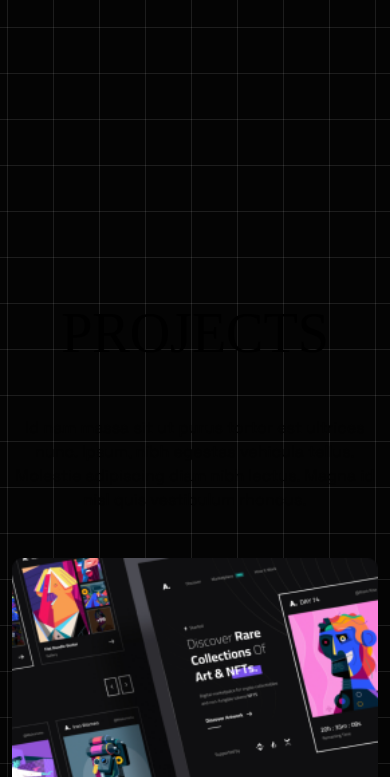
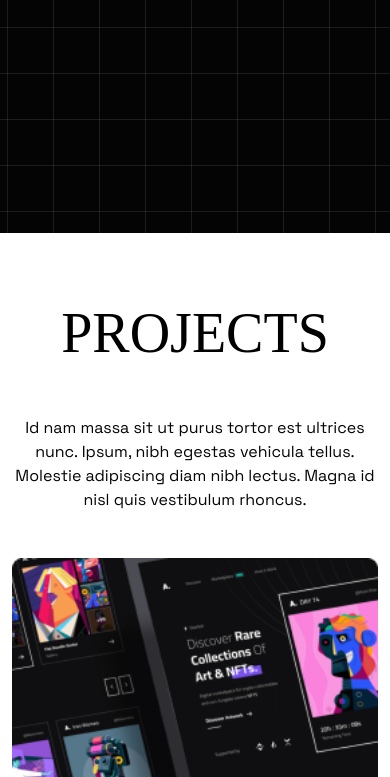
Before and after one commit to GopalAror/new, a plain HTML site: page index.html in a window 390 px wide. Shown: the part 4599-5376 px from the top of the page. Drawn offline with nearby package versions, Linux system fonts and the light colour scheme; a web font is replaced by a local one.

Commit message:
css changes

```diff
--- a/assets/css/style.css
+++ b/assets/css/style.css
@@ -809,6 +809,7 @@ nav ul li a:hover::before {
     .ptop-50 {
         padding-top: 50px;
     }
+
 }
 
 @media(max-width:1012px) {
@@ -824,6 +825,9 @@ nav ul li a:hover::before {
         right: -100%;
         transition: all 1000ms linear;
         background-color: rgb(105, 132, 132);
+    }
+    .bg-white1{
+        background: white;
     }
 
     .mobileView.show {
```
